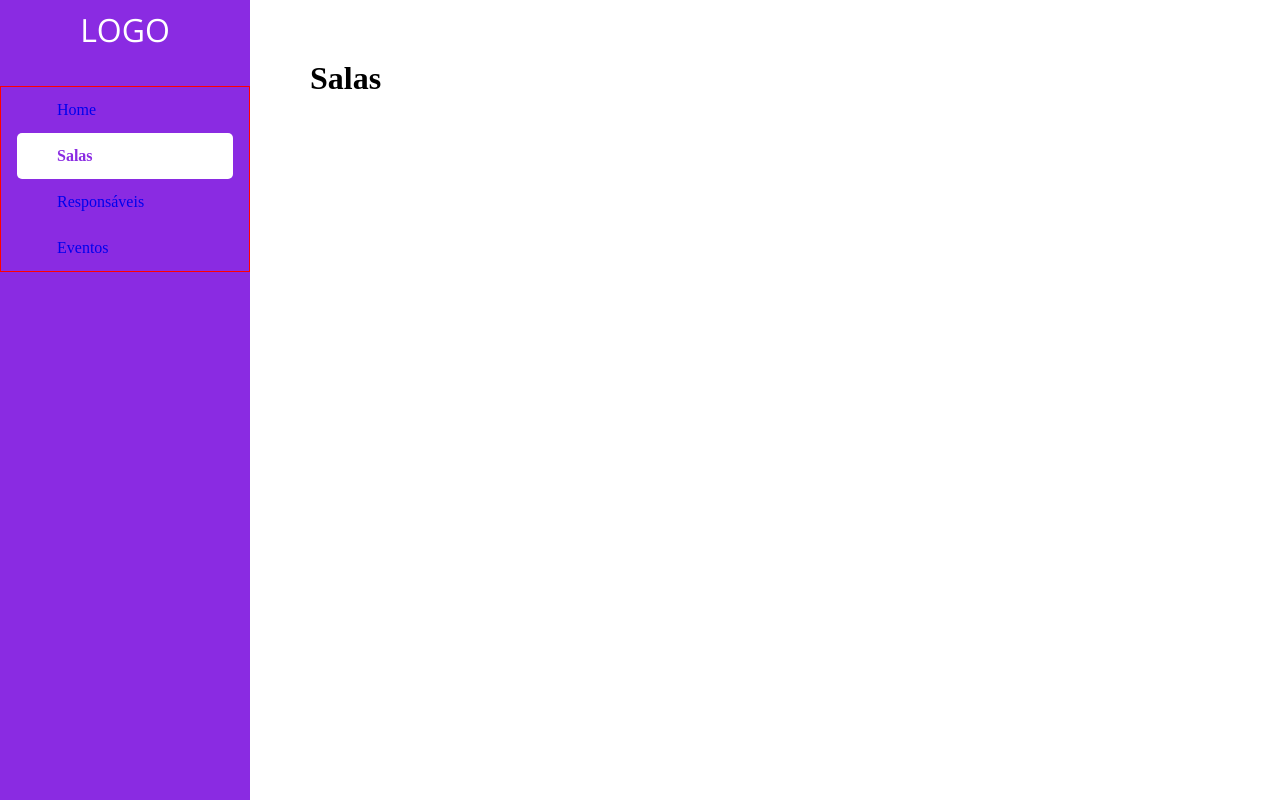
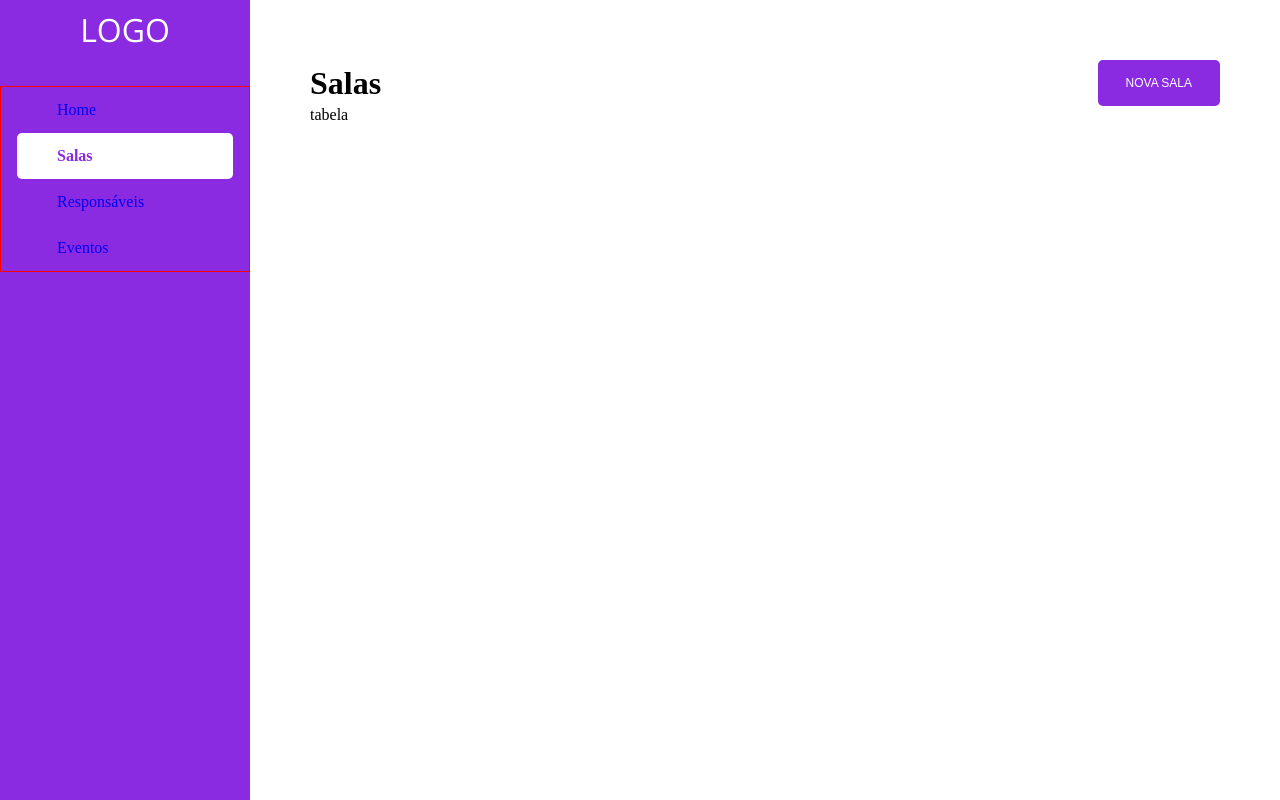
Before and after one commit to eduardorochadev/gest-o-de-salas, a React (Vite) app: page /salas in a window 1280 px wide. Built offline with nearby package versions, Linux system fonts and the light colour scheme; some icons are missing.

Commit message:
button, menu lateral

```diff
--- /dev/null
+++ b/src/Components/Button/index.jsx
@@ -0,0 +1,41 @@
+import styled from "styled-components";
+
+const Button = (props) => {
+    return (
+
+            <>
+                <Container
+                     className={[props.outlined && 'outlined', props.pilled && 'pilled']}
+                     onClick={props.click}>
+                     {props.title}
+                </Container>
+            </>
+
+    )
+}
+
+const Container = styled.button`
+    height: 46px ;
+    background-color: blueviolet;
+    border-radius: 5px;
+    color: #fff;
+    text-transform: uppercase;
+    font-size: 12px;
+    padding: 0 26px;
+    border: 2px solid transparent;
+    transition-duration: 200ms;
+    cursor: pointer;
+    &.outlined{
+        border-color: blueviolet;
+        background-color: transparent;
+        color:blueviolet;
+    }
+    &.pilled{
+        border-radius: 25px ;
+    }
+    &:hover{
+        background-color: #641da7;
+    }
+`;
+
+export default Button;
--- a/src/Pages/Salas/index.jsx
+++ b/src/Pages/Salas/index.jsx
@@ -1,9 +1,78 @@
+import styled from "styled-components";
+import Button from "../../Components/Button";
+import  { useState } from "react";
+
 const Salas = () => {
+
+    const [lateral, setLateral] = useState(false);
+
     return(
       <>
-      <h1>Salas</h1>
+      <Header>
+         <h1>Salas</h1>
+         <Button title="Nova Sala" click={() => setLateral(true)} />
+      </Header>
+       tabela
+        <Overlay className={lateral && 'active'}>
+          <Lateral>
+            <Header>
+              <h3>Adicionar</h3>
+              <LateralClose onClick={() => setLateral(false)}>X</LateralClose>
+            </Header>
+          </Lateral>
+        </Overlay>
       </>
     )
   }
 
-  export default Salas;
+  const Header = styled.div`
+      width: 100%;
+      display: flex;
+      justify-content: space-between;
+      align-items: center;
+  `;
+
+  const Overlay = styled.div`
+      width: 100%;
+      height: 100vh;
+      background-color: #00000070;
+      backdrop-filter: blur(3px);
+      position: fixed;
+      top: 0;
+      left: 0;
+      z-index: 100;
+      opacity: 0;
+      visibility: hidden;
+      transition-duration: 300ms;
+      &.active{
+        opacity: 1;
+        visibility: visible;
+      }
+`;
+
+  const Lateral = styled.div`
+    width: 350px;
+    height: 100vh;
+    background-color: #fff;
+    position: absolute;
+    top: 0;
+    right: -100%;
+    padding: 16px;
+    transition-duration: 300ms;
+    transition-delay: 200ms;
+    ${Overlay}.active &{
+      right: 0;
+    }
+  `;
+
+ const LateralClose = styled.div`
+    width: 40px;
+    height: 40px;
+    text-align: center;
+    background-color: blueviolet;
+    border-radius: 25px;
+    color: white;
+    cursor: pointer;
+ `;
+
+export default Salas;
--- a/src/layouts/Dashboard/stylus.js
+++ b/src/layouts/Dashboard/stylus.js
@@ -8,4 +8,5 @@ export const Main = styled.main`
         padding: 60px;
         height: 100vh;
         overflow: auto;
+        flex: 1;
 `;
```
